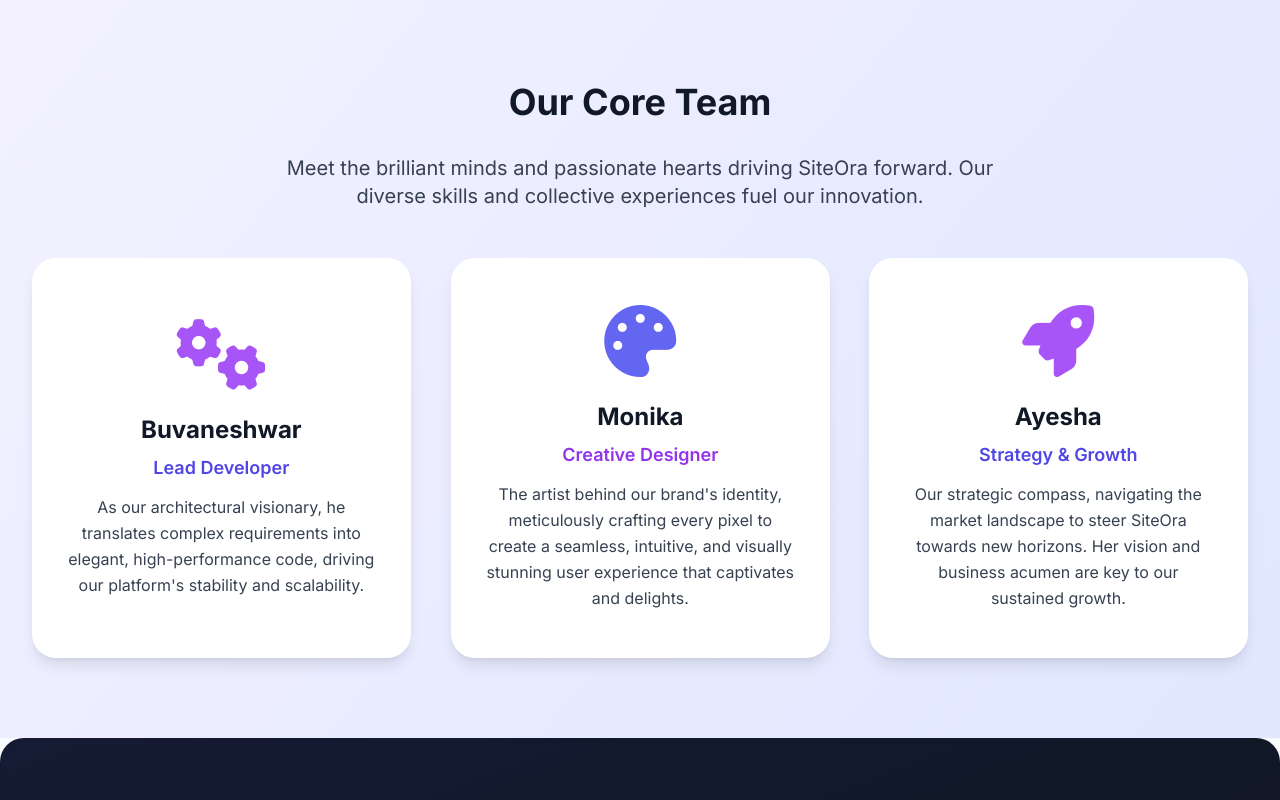
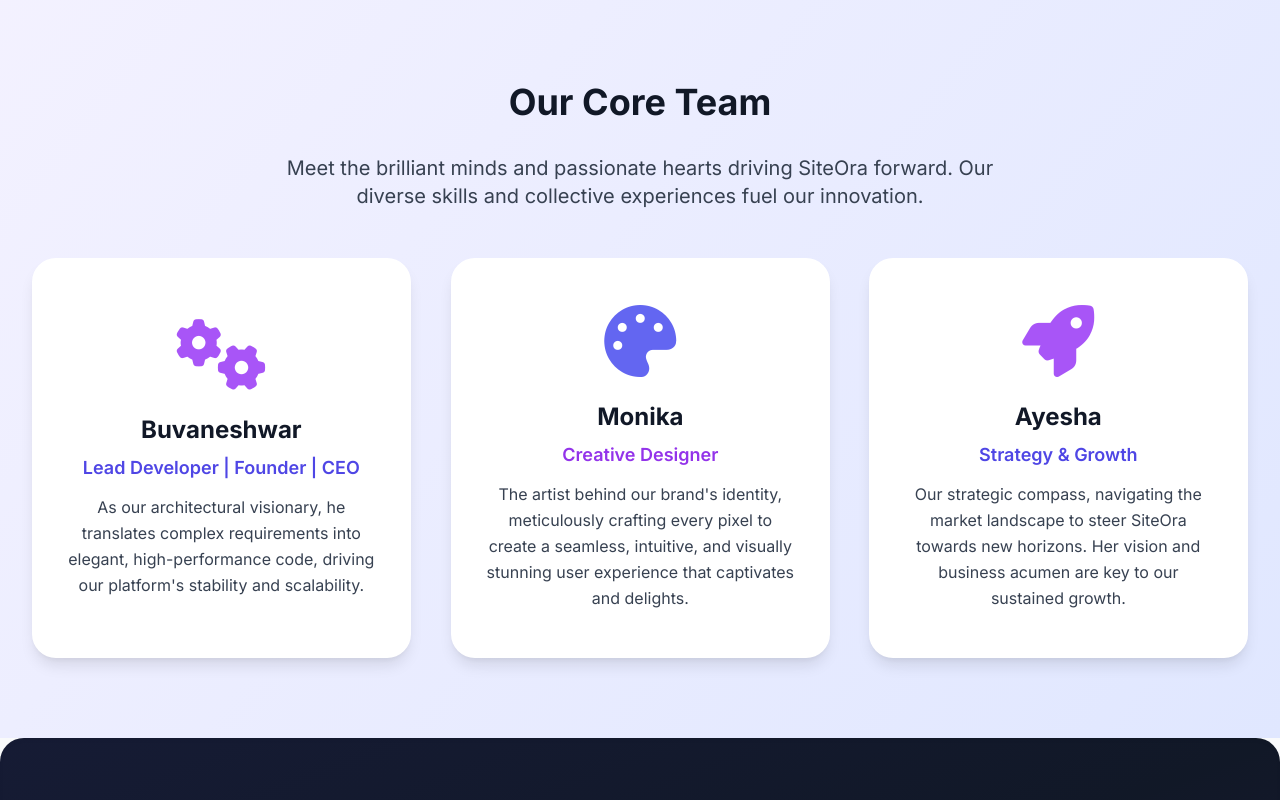
Before and after one commit to BuvaneshPandiyan/SiteOra-1, a React (Create React App) app: page / in a window 1280 px wide. Shown: the part 11188-11988 px from the top of the page. Built offline with nearby package versions, Linux system fonts and the light colour scheme.

Commit message:
Update AboutUs.js

```diff
--- a/src/components/AboutUs.js
+++ b/src/components/AboutUs.js
@@ -274,7 +274,7 @@
                   <div className="flip-card-front p-8 flex flex-col items-center text-center">
                     <i className="fas fa-cogs text-7xl text-purple-500 mb-6"></i>
                     <h4 className="text-2xl font-bold text-gray-900 mb-2">Buvaneshwar</h4>
-                    <p className="text-indigo-600 font-semibold mb-3 text-lg">Lead Developer</p>
+                    <p className="text-indigo-600 font-semibold mb-3 text-lg">Lead Developer | Founder | CEO</p>
                     <p className="text-gray-700 text-base leading-relaxed">
                       As our architectural visionary, he translates complex requirements into elegant, high-performance code, driving our platform's stability and scalability.
                     </p>
```
